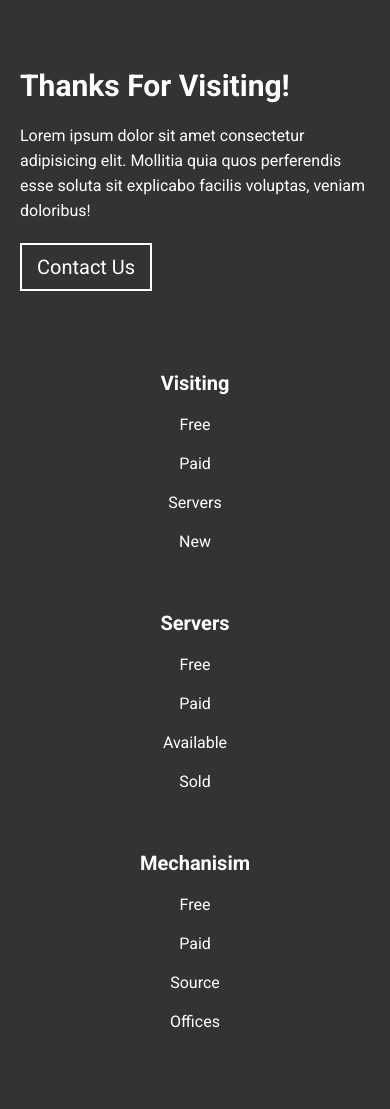
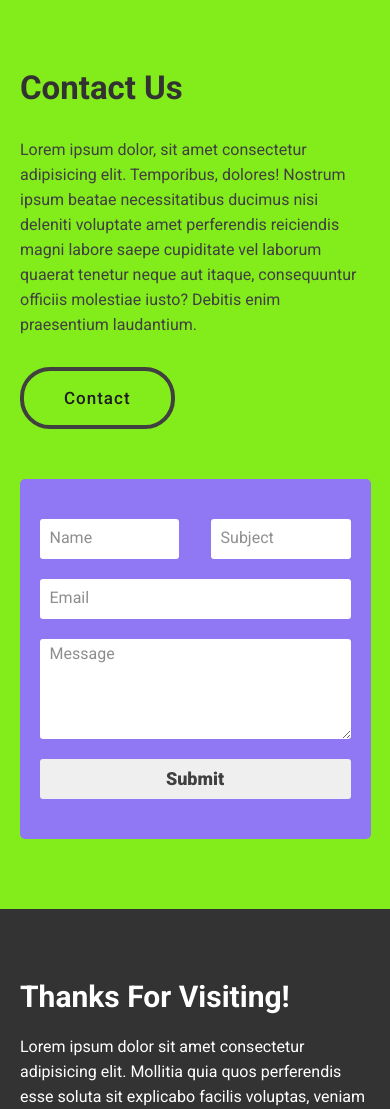
Before and after one commit to atharvabaodhankar/getworkout, a plain HTML site: page index.html in a window 390 px wide. Shown: the part 9760-10869 px from the top of the page. Drawn offline with Linux system fonts and the light colour scheme; a web font is replaced by a local one.

Commit message:
Added Contact Section

```diff
--- a/index.html
+++ b/index.html
@@ -354,6 +354,23 @@
             <img src="https://assets.nicepagecdn.com/11a8ddce/3964133/images/348390631_8232295.png" alt="">
         </div>
     </section>
+    <section id="contact">
+        <div class="contact-form">
+            <form action="#">
+                <input type="text" placeholder="Name" class="input-text">
+                <input type="text" placeholder="Subject" class="input-text">
+                <input type="email" name="" id="" placeholder="Email" class="input-email">
+                <textarea name="" placeholder="Message"></textarea>
+                <input class="input-submit" type="submit" value="Submit">
+
+            </form>
+        </div>
+        <div class="contact">
+            <h1>Contact Us</h1>
+            <p>Lorem ipsum dolor, sit amet consectetur adipisicing elit. Temporibus, dolores! Nostrum ipsum beatae necessitatibus ducimus nisi deleniti voluptate amet perferendis reiciendis magni labore saepe cupiditate vel laborum quaerat tenetur neque aut itaque, consequuntur officiis molestiae iusto? Debitis enim praesentium laudantium.</p>
+            <a href="" class="btn-green">Contact</a>
+        </div>
+    </section>
     <section id="footer">
         <div class="footer-main">
             <h1>Thanks For Visiting!</h1>
--- a/responsive.css
+++ b/responsive.css
@@ -26,6 +26,12 @@
 @media screen and (max-width:1250px) {
     .company {
         width: 900px;
+    }
+    .contact-form {
+        width: 420px;
+    }
+    .contact {
+        width: 360px;
     }
 }
 @media screen and (max-width:1200px) {
@@ -118,7 +124,20 @@
         }
 }
 @media screen and (max-width:900px) {
-
+    #contact {
+        flex-direction: column-reverse;
+    }
+    .contact{
+        margin-left: 0;
+        width: 90%;
+    }
+    .contact p{
+        margin: 3rem 0;
+    }
+    .contact-form{
+        margin-top: 5rem;
+        width: 90%;
+    }
 }
 @media screen and (max-width:800px) {
     .solution-main{
@@ -183,6 +202,9 @@
     }
     .footer-main h1 {
         font-size: 3rem;
+    }
+    .contact h1 {
+        font-size: 4rem;
     }
 }
 @media screen and (max-width:500px) {
@@ -281,7 +303,13 @@
     .getintouch-desc h1 {
         font-size: 3.1rem;
     }
-
+    .contact h1 {
+        font-size: 3.3rem;
+    }
+    .contact {
+        margin-left: 0;
+        width: 100%;
+    }
 }
 @media screen and (max-width:300px) {
 
--- a/style.css
+++ b/style.css
@@ -661,6 +661,88 @@ nav ul li a {
     height: 100%;
     object-fit: cover;
 }
+/* Contact */
+#contact{
+    display: flex;
+    align-items: center;
+    justify-content: center;
+    padding: 7rem 0;
+    background-color: var(--green);
+}
+.contact-form{
+    display: flex;
+    align-items: center;
+    justify-content: center;
+    width: 600px;
+    background-color: #9077f4;
+    border-radius: .5rem;
+}
+.contact-form form{
+    display: flex;
+    align-items: center;
+    justify-content: space-between;
+    flex-wrap: wrap;
+    padding: 4rem 2rem;
+    width: 100%;
+}
+.contact-form form input{
+    height: 40px;
+    padding: 0 1rem;
+}
+.input-text{
+    width: 45%;
+}
+.input-email{
+    width: 100%;
+    margin: 2rem 0;
+}
+.contact-form form input::placeholder , .contact-form form textarea::placeholder{
+    font-size: 1.6rem;
+    color: #40404097;
+}
+.contact-form form textarea{
+    height: 100px;
+    padding: .5rem 1rem 0;
+    width: 100%;
+    margin-bottom: 2rem;
+}
+.contact-form form input , .contact-form form textarea{
+    border: none;
+    border-radius: .3rem;
+}
+.contact-form form input:focus , .contact-form form textarea:focus{
+    outline:#4040404a solid 2px  ;
+}
+.input-submit{
+    color: #404040;
+    width: 100%;
+    font-size: 1.8rem;
+    font-weight: 800;
+    cursor: pointer;
+}
+.input-submit:hover{
+    background-color: #cdcdcd;
+}
+.contact{
+    display: flex;
+    align-items: flex-start;
+    justify-content: flex-start;
+    flex-direction: column;
+    text-align: left;
+    width: 600px ;
+    padding: 0 2rem;
+    margin-left: 3rem;
+}
+.contact h1{
+    font-size: 5rem;
+    color: #323232;
+}
+.contact p {
+    font-size: 1.6rem;
+    color: #404040;
+    margin: 1rem 0;
+    line-height: 2.5rem;
+}
 /* Footer */
 #footer{
     display: flex;
```
